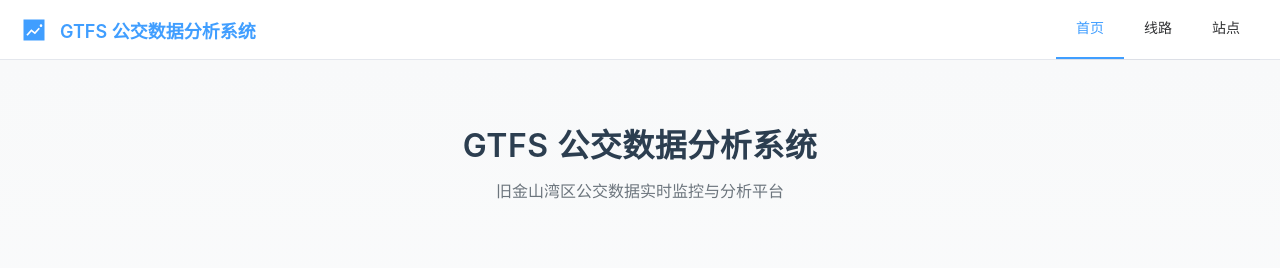
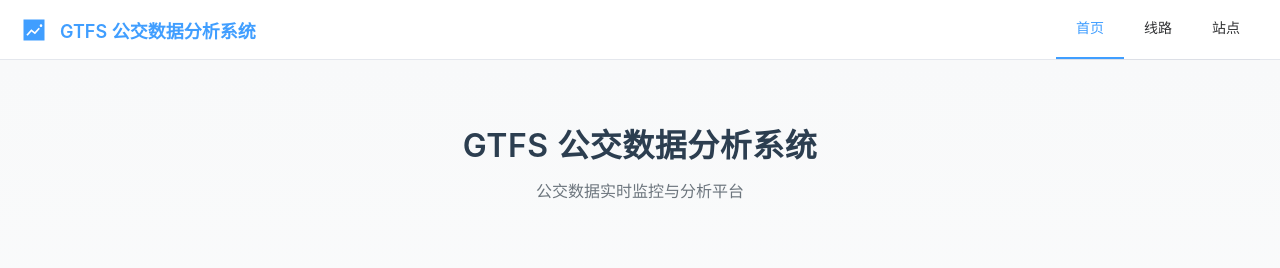
Before and after one commit to ltj5878/gtfs_new, a Vue app in the folder frontend/: page / in a window 1280 px wide. Shown: the top 268 px of the page. Built offline with nearby package versions, Linux system fonts and the light colour scheme; no server answers.

Commit message:
修改home页显示

```diff
--- a/frontend/src/views/Home.vue
+++ b/frontend/src/views/Home.vue
@@ -3,7 +3,7 @@
     <!-- 欢迎区域 -->
     <div class="welcome-section">
       <h1 class="welcome-title">GTFS 公交数据分析系统</h1>
-      <p class="welcome-subtitle">旧金山湾区公交数据实时监控与分析平台</p>
+      <p class="welcome-subtitle">公交数据实时监控与分析平台</p>
     </div>
 
     <!-- 统计数据卡片 -->
```
